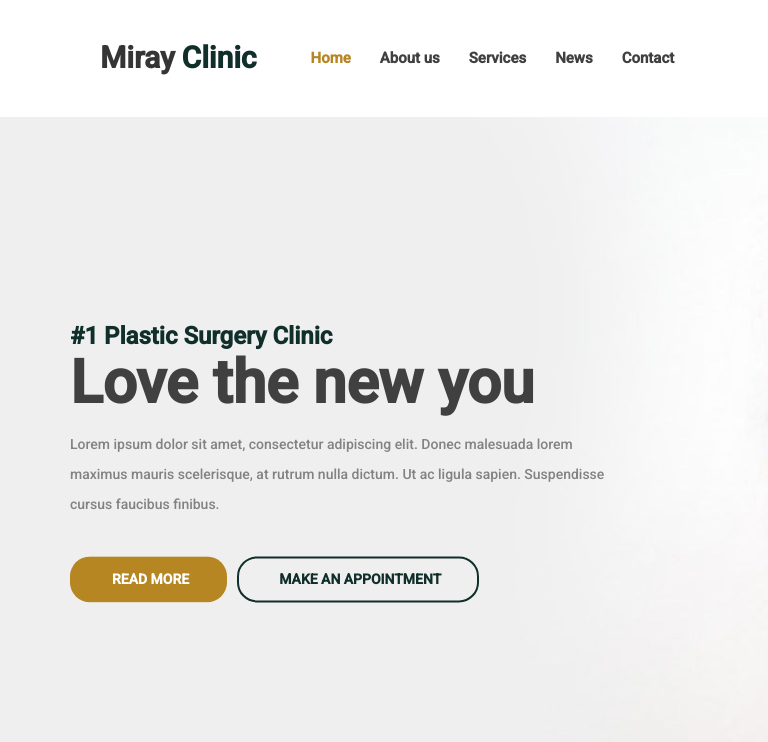
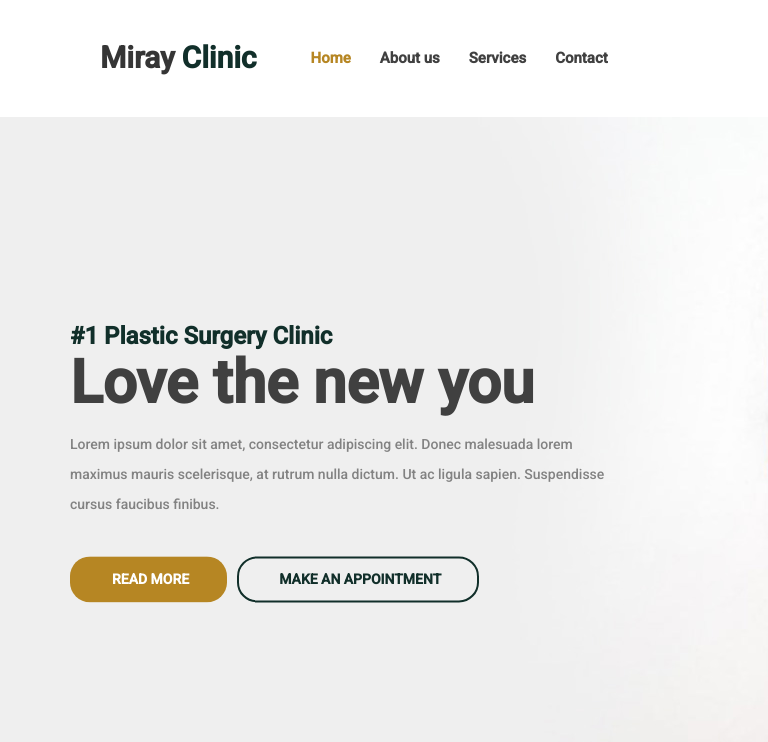
Before and after one commit to smoedesign/drpro-master, a plain HTML site: page index.html in a window 1280 px wide. Shown: the top 742 px of the page, 0-768 px from the left. Drawn offline with Linux system fonts and the light colour scheme.

Commit message:
first commitdkk

```diff
--- a/index.html
+++ b/index.html
@@ -43,7 +43,7 @@
 					<li class="active"><a href="index.html">Home</a></li>
 					<li><a href="about.html">About us</a></li>
 					<li><a href="services.html">Services</a></li>
-					<li><a href="blog.html">News</a></li>
+					<!-- <li><a href="blog.html">News</a></li> -->
 					<li><a href="contact.html">Contact</a></li>
 				</ul>
 			</nav>
```
